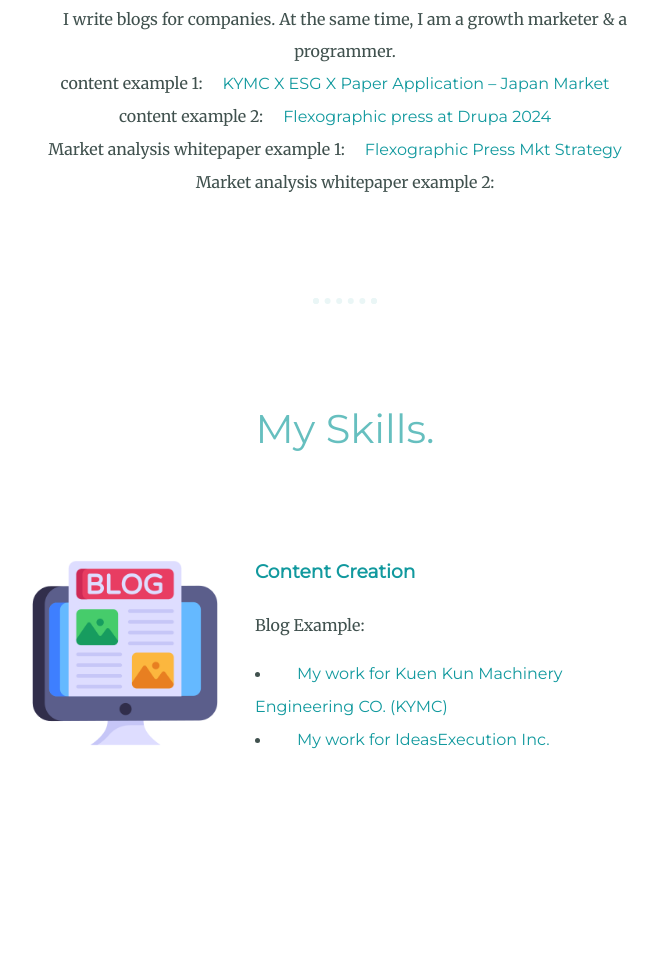
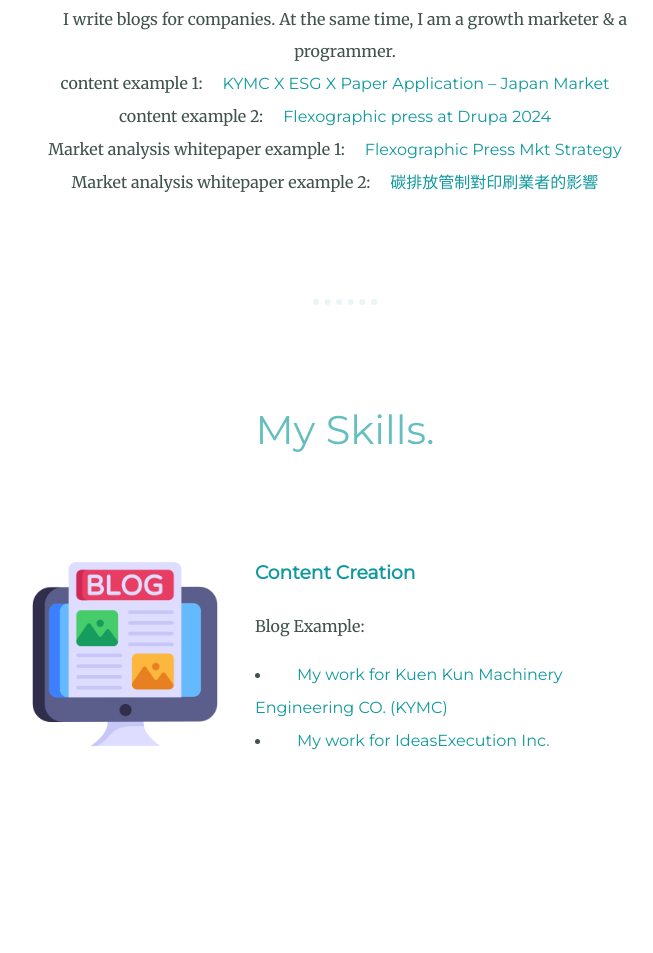
Before and after one commit to wmcompass/self_profile, a plain HTML site: page index.html in a window 1280 px wide. Shown: the part 1373-2326 px from the top of the page, without its empty margins (295-948 px from the left). Drawn offline with Linux system fonts and the light colour scheme.

Commit message:
Update index.html

```diff
--- a/index.html
+++ b/index.html
@@ -28,7 +28,7 @@
         <p class="intro">content example 1:<a href="https://www.kymc.com/msg/kymc-esg-paper-application-japan-market.html">KYMC X ESG X Paper Application – Japan Market</a></p>
         <p class="intro">content example 2:<a href="https://www.kymc.com/msg/flexographic-press-at-drupa-2024.html">Flexographic press at Drupa 2024</a></p>
         <p class="intro">Market analysis whitepaper example 1:<a href="images/Flexographic Press Market Research.pdf">Flexographic Press Mkt Strategy</a></p>
-        <p class="intro">Market analysis whitepaper example 2: </p>
+        <p class="intro">Market analysis whitepaper example 2:<a href="images/Flexographic Press Market Research.pdf">碳排放管制對印刷業者的影響</a></p>
       </div>
       <hr>
       <div class="skills">
```
